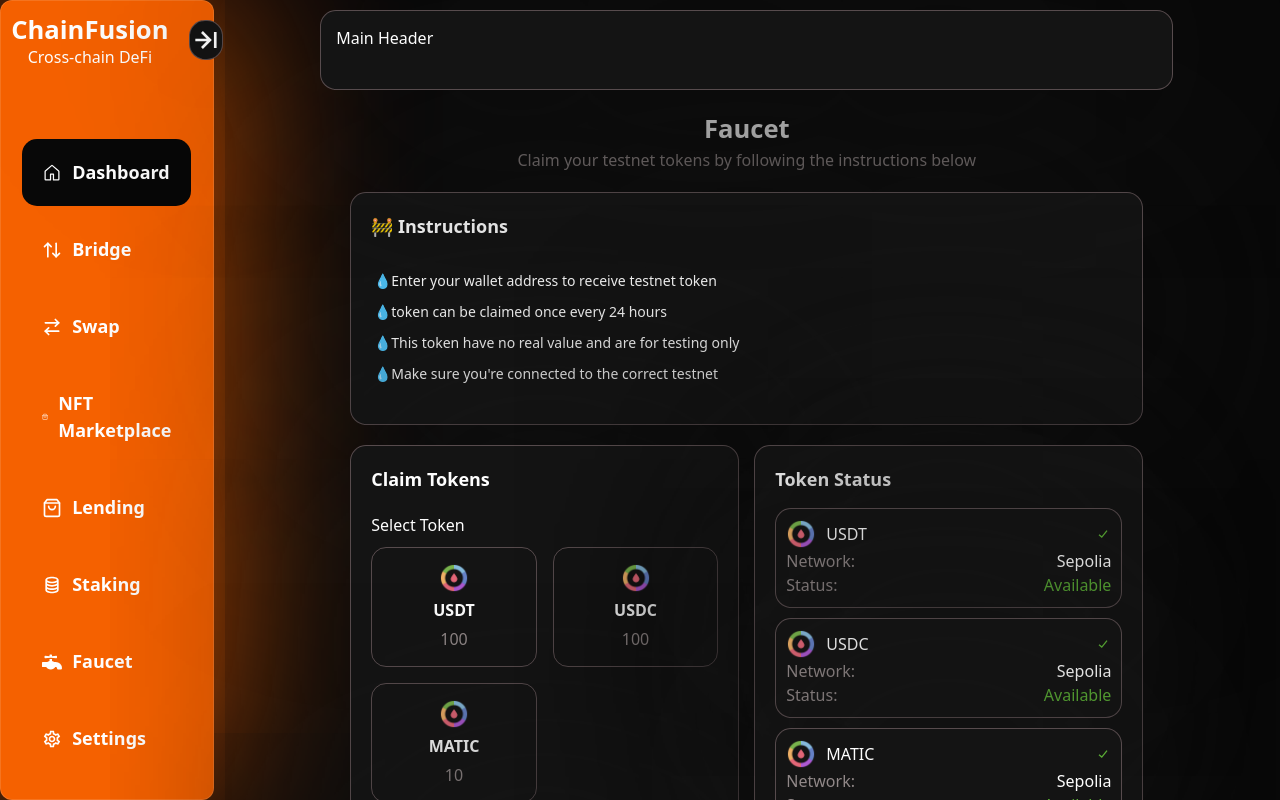
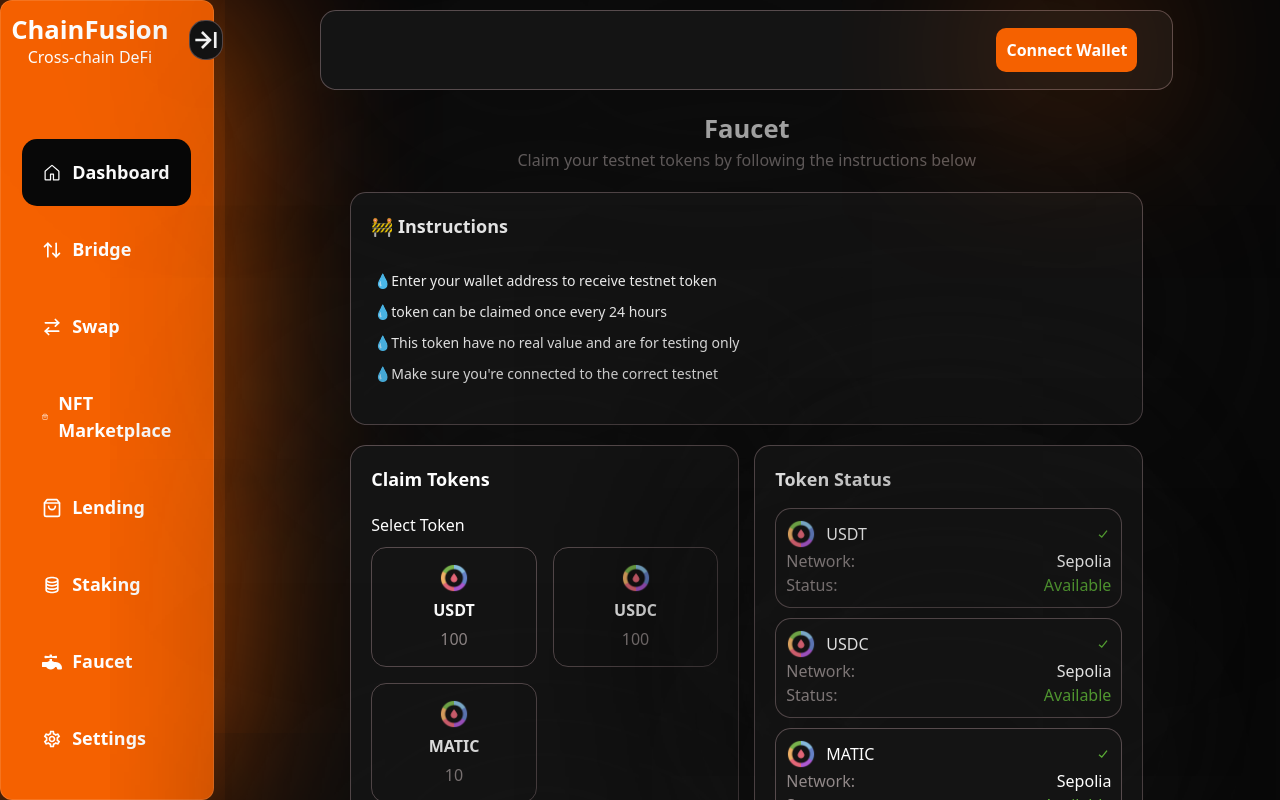
Before and after one commit to raazymuhd1/ChainFusion, a Next.js app: page /main/faucet in a window 1280 px wide. Shown: the top 800 px of the page. Built offline with nearby package versions, Linux system fonts and the light colour scheme; what @civic/auth-web3, wagmi would draw is missing.

Commit message:
added a connectWallet button on MainHeader

```diff
--- a/src/components/mainHeader/MainHeader.tsx
+++ b/src/components/mainHeader/MainHeader.tsx
@@ -1,9 +1,18 @@
-import React from 'react'
+"use client"
+import { useState } from 'react'
+import { CustomButton } from "@/components"
 
 const MainHeader = () => {
+    const [showAddress, setShowAddress] = useState(false)
+
   return (
-    <header className='w-[80%] mx-auto h-[80px] sticky top-[10px] p-[15px] glass_bg rounded-[0] z-[2] shadows_orange'>
-        <h2> Main Header </h2>
+    <header className='w-[80%] mx-auto h-[80px] sticky top-[10px] p-[15px] glass_bg rounded-[0] z-[2] shadows_orange flex items-center justify-end gap-[20px] shadows'>
+       <CustomButton title={`Connect Wallet`} styles='bg-[var(--warning)] p-[10px]' />
+       {/* user wallet */}
+       <div className="flex items-center gap-[20px]">
+          <p className={`${!showAddress && "hidden"} `}> user address </p>
+          {/* copyable */}
+       </div>
     </header>
   )
 }
```
